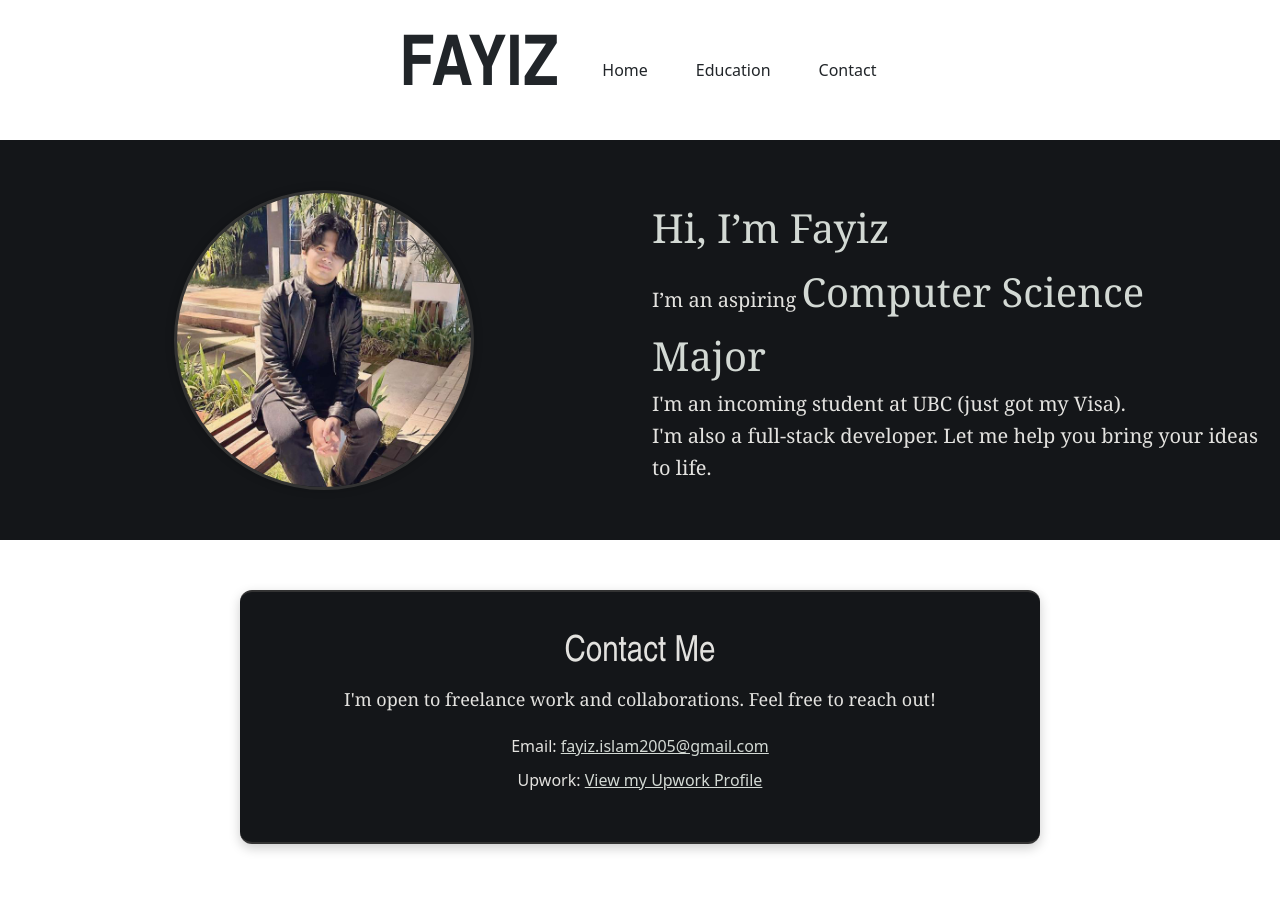
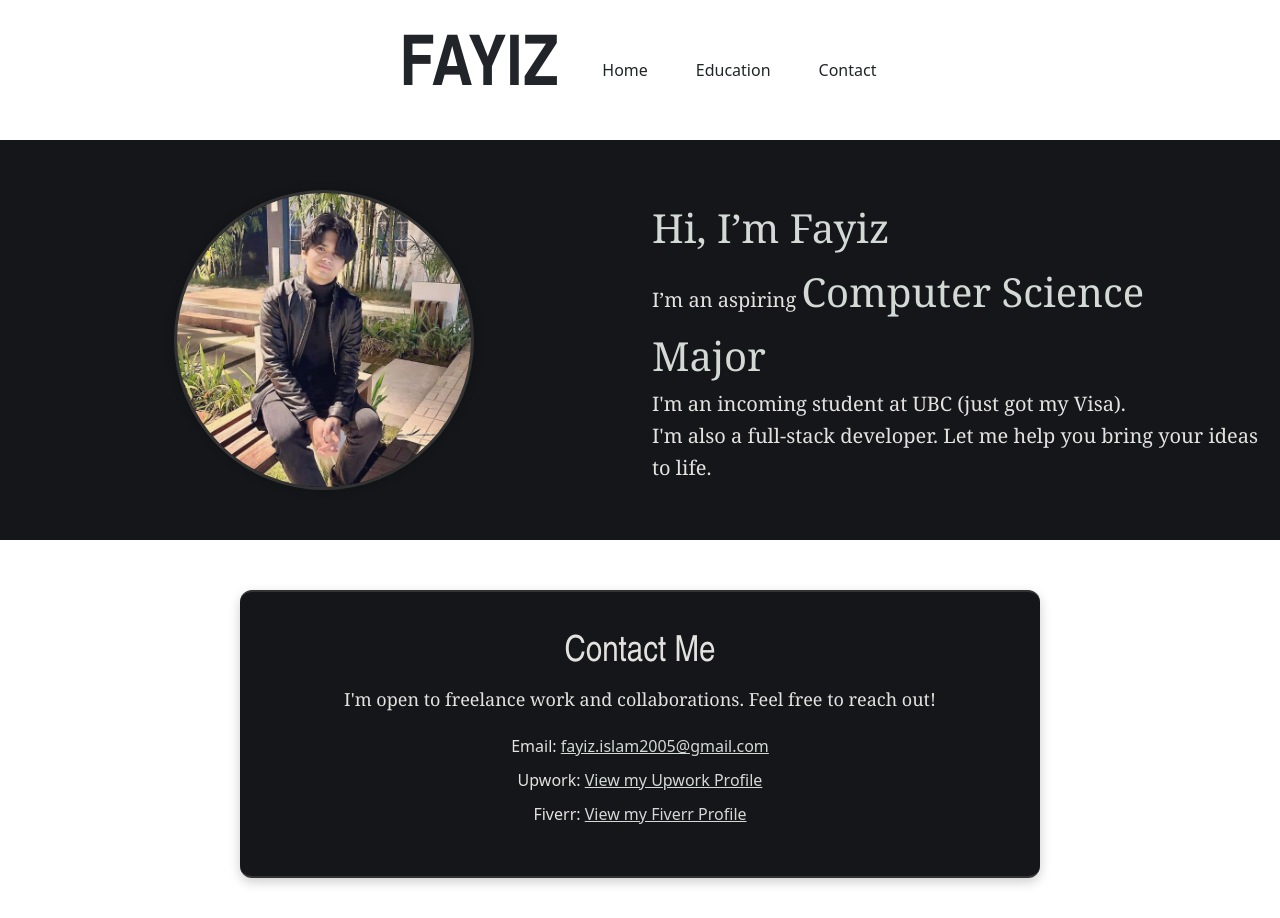
Before and after one commit to fayiz2005/portfolio, a React (Create React App) app: page /contact in a window 1280 px wide. Before the commit the page ends 884 px from the top, so only its background shows below. Built offline with nearby package versions, Linux system fonts and the light colour scheme.

Commit message:
Update Contact.js

```diff
--- a/src/components/Contact.js
+++ b/src/components/Contact.js
@@ -21,6 +21,17 @@
             View my Upwork Profile
           </a>
         </p>
+        <p>
+          Fiverr:{" "}
+          <a
+            href="https://www.fiverr.com/s/xXQNe2X"
+            target="_blank"
+            rel="noopener noreferrer"
+          >
+            View my Fiverr Profile
+          </a>
+        </p>
+
       </div>
     </section>
   );
```
